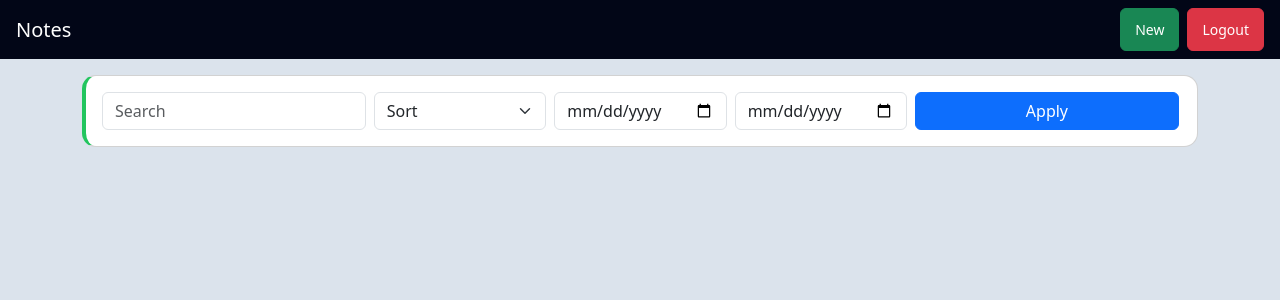
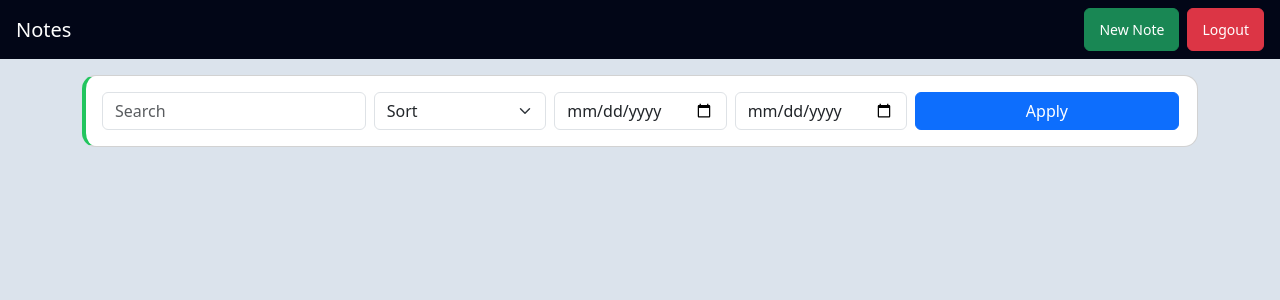
Before and after one commit to prince2503movaliya/notes-app, a Django app: page / in a window 1280 px wide. Shown: the top 300 px of the page. Run offline with Django 5.2, Linux system fonts and the light colour scheme; a user stored in the database is signed in; data comes from the database, SQL or seed files in the repository.

Commit message:
Update list.html

```diff
--- a/notes/templates/notes/list.html
+++ b/notes/templates/notes/list.html
@@ -136,7 +136,7 @@
   <span class="navbar-brand text-white">Notes</span>
 
   <div class="d-flex gap-2 mt-2 mt-md-0">
-    <a href="{% url 'note_create' %}" class="btn btn-success btn-main">New</a>
+    <a href="{% url 'note_create' %}" class="btn btn-success btn-main">New Note</a>
     <a href="{% url 'logout' %}" class="btn btn-danger btn-main">Logout</a>
   </div>
 
```
